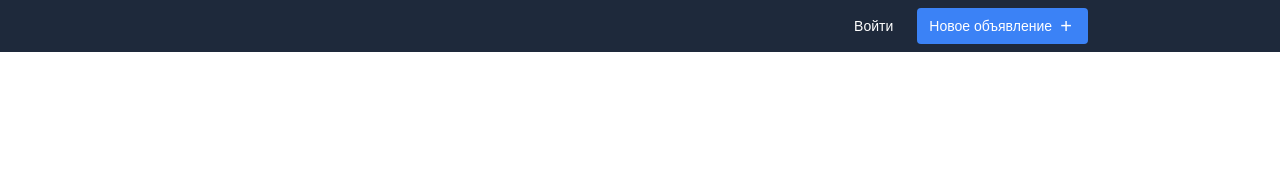
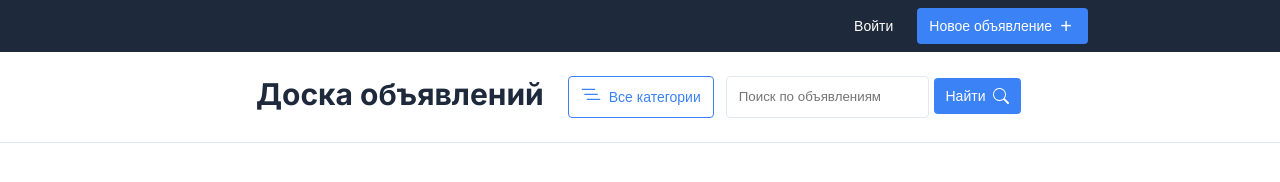
Before and after one commit to YuryMarshall/SolarLab, a plain HTML site: page HomeTask1[CSS]/index.html in a window 1280 px wide. Drawn offline with Linux system fonts and the light colour scheme.

Commit message:
completed header section

```diff
--- a/HomeTask1[CSS]/index.html
+++ b/HomeTask1[CSS]/index.html
@@ -1,21 +1,38 @@
 <!DOCTYPE html>
-<html lang="en">
+<html lang="ru">
   <head>
     <meta charset="UTF-8" />
     <meta name="viewport" content="width=device-width, initial-scale=1.0" />
+    <link rel="preconnect" href="https://fonts.googleapis.com" />
+    <link rel="preconnect" href="https://fonts.gstatic.com" crossorigin />
+    <link
+      href="https://fonts.googleapis.com/css2?family=Inter:wght@400;500;700&display=swap"
+      rel="stylesheet"
+    />
     <link rel="stylesheet" href="./styles/css/reset-styles.css" />
     <link rel="stylesheet" href="./styles/css/styles.css" />
     <title>Document</title>
   </head>
   <body>
-    <header>
+    <header class="header">
       <div class="header__top__container">
         <div class="header__buttons__container">
           <button class="button__enter">Войти</button>
           <button class="button__newAdvertisement">Новое объявление</button>
         </div>
       </div>
-      <div class="header__bottom__container"></div>
+      <div class="header__bottom__container">
+        <h1 class="header__title">Доска объявлений</h1>
+        <button class="category__button">Все категории</button>
+        <form class="search__form">
+          <input
+            type="search"
+            placeholder="Поиск по объявлениям"
+            class="serach__form__input"
+          />
+          <button type="submit" class="serach__form__submit">Найти</button>
+        </form>
+      </div>
     </header>
   </body>
 </html>
--- a/HomeTask1[CSS]/styles/scss/styles.scss
+++ b/HomeTask1[CSS]/styles/scss/styles.scss
@@ -1,4 +1,6 @@
 $blueButton: #3b82f6;
+$siteDarkBlue: #1e293b;
+$siteGray: #e2e8f0;
 
 @mixin buttonText() {
   position: relative;
@@ -9,12 +11,21 @@ $blueButton: #3b82f6;
   color: white;
 }
 
+body {
+  font-family: "Inter", sans-serif;
+}
+.header {
+  display: flex;
+  flex-direction: column;
+  align-items: center;
+  border-bottom: 1px solid $siteGray;
+}
 .header__top__container {
   width: 100%;
   height: 52px;
   display: flex;
   justify-content: center;
-  background-color: #1e293b;
+  background-color: $siteDarkBlue;
   padding: 8px 0px;
 }
 .header__buttons__container {
@@ -57,11 +68,83 @@ $blueButton: #3b82f6;
   top: 7px;
   right: 12px;
 }
+.header__bottom__container {
+  display: flex;
+  width: 60%;
+  padding: 24px 0;
+}
+
+.header__title {
+  font-weight: 700;
+  font-size: 30px;
+  line-height: 36px;
+  color: $siteDarkBlue;
+  margin-right: 24px;
+}
+.category__button {
+  position: relative;
+  padding: 8px 12px;
+  padding-left: 40px;
+  margin-right: 12px;
+  color: $blueButton;
+  font-weight: 500;
+  font-size: 14px;
+  line-height: 20px;
+  background: none;
+  border: 1px solid $blueButton;
+  border-radius: 4px;
+}
+.category__button::before {
+  content: "";
+  position: absolute;
+  width: 20px;
+  height: 20px;
+  background-image: url("../../images/list-nested.svg");
+  top: 8px;
+  left: 12px;
+}
+.search__form {
+  flex-grow: 1;
+}
+.serach__form__input {
+  line-height: 24px;
+  padding: 8px 12px;
+  background: none;
+  border: 1px solid $siteGray;
+  border-radius: 4px;
+  width: calc(100% - 95px);
+}
+
+.serach__form__submit {
+  position: relative;
+  padding: 8px 12px;
+  padding-right: 36px;
+  font-weight: 500;
+  font-size: 14px;
+  line-height: 20px;
+  border-radius: 4px;
+  background-color: $blueButton;
+  border: none;
+  color: white;
+}
+.serach__form__submit::after {
+  content: "";
+  position: absolute;
+  width: 16px;
+  height: 16px;
+  background-image: url("../../images/search.svg");
+  top: 10px;
+  right: 12px;
+}
 .button__newAdvertisement:hover,
-.button__enter:hover {
+.button__enter:hover,
+.category__button:hover,
+.serach__form__submit:hover {
   transform: scale(1.1);
 }
 .button__newAdvertisement:active,
-.button__enter:active {
+.button__enter:active,
+.category__button:active,
+.serach__form__submit:active {
   transform: scale(0.9);
 }
```
Also changed, not shown: HomeTask1[CSS]/images/list-nested.svg (added), HomeTask1[CSS]/images/search.svg (added), HomeTask1[CSS]/styles/css/styles.css.
